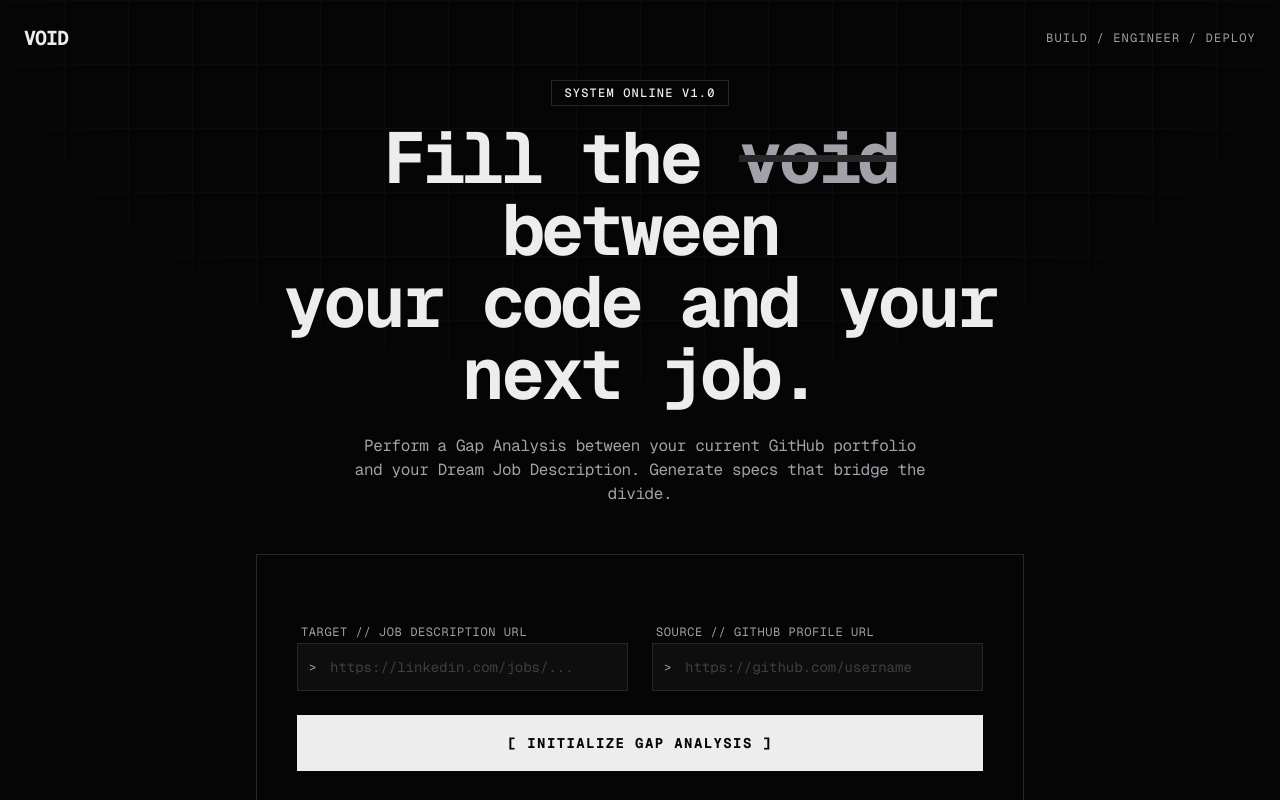
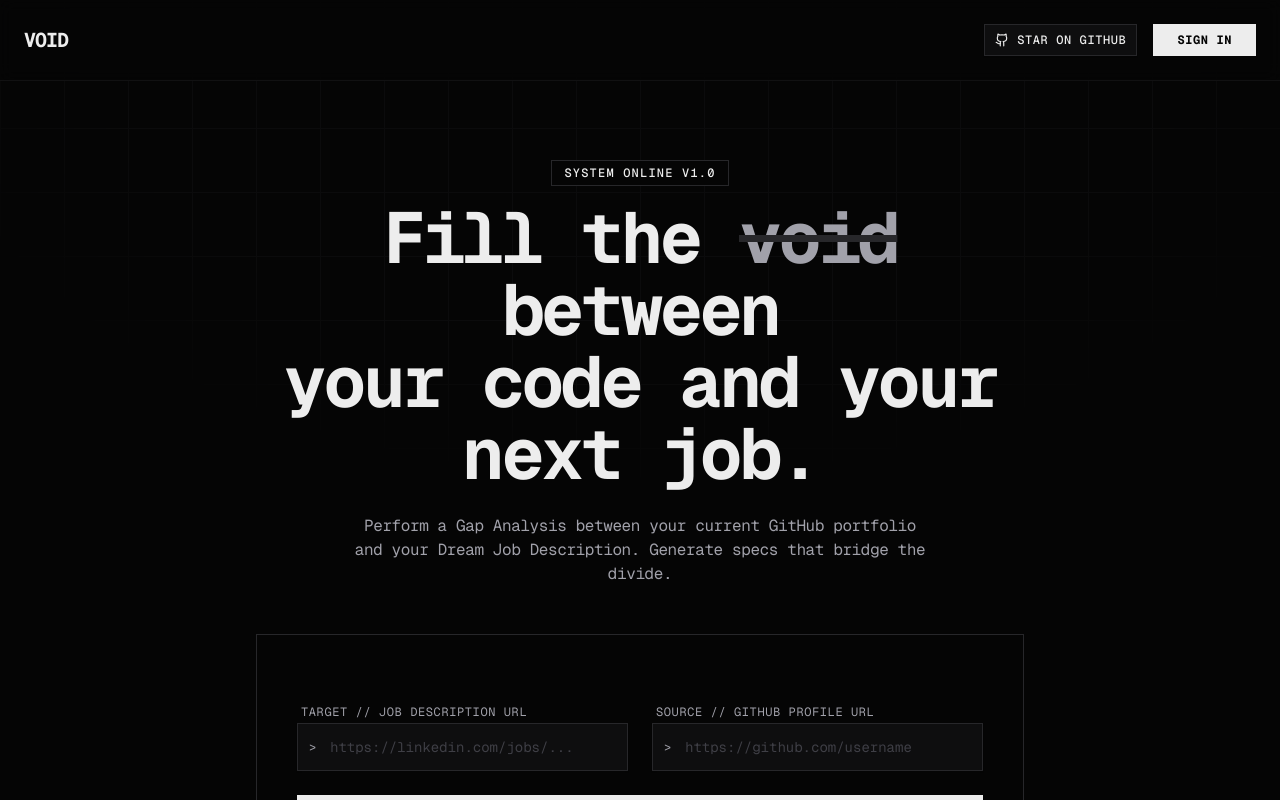
Before and after one commit to DaviBonetto/void, a Next.js app: page / in a window 1280 px wide. Shown: the top 800 px of the page. Built offline with nearby package versions, Linux system fonts and the light colour scheme.

Commit message:
feat: implement Navbar with Auth and GitHub actions

```diff
--- a/app/page.tsx
+++ b/app/page.tsx
@@ -1,6 +1,7 @@
 import { Button } from "@/components/ui/button";
 import { Input } from "@/components/ui/input";
 import { Card, CardContent } from "@/components/ui/card";
+import { Navbar } from "@/components/navbar";
 
 export default function Home() {
   return (
@@ -8,16 +9,11 @@ export default function Home() {
       {/* Decorative Grid Background - Subtle */}
       <div className="absolute inset-0 z-0 bg-[linear-gradient(to_right,#27272a_1px,transparent_1px),linear-gradient(to_bottom,#27272a_1px,transparent_1px)] bg-[size:4rem_4rem] [mask-image:radial-gradient(ellipse_60%_50%_at_50%_0%,#000_70%,transparent_100%)] opacity-20 pointer-events-none" />
 
-      {/* Header */}
-      <header className="absolute top-0 left-0 right-0 p-6 z-10 flex justify-between items-center">
-        <h1 className="text-xl font-bold tracking-tighter uppercase">VOID</h1>
-        <div className="hidden sm:block text-xs text-muted-foreground uppercase tracking-widest">
-          Build / Engineer / Deploy
-        </div>
-      </header>
+      {/* Navbar */}
+      <Navbar />
 
       {/* Main Content */}
-      <main className="z-10 flex flex-col items-center text-center w-full max-w-3xl space-y-12">
+      <main className="z-10 flex flex-col items-center text-center w-full max-w-3xl space-y-12 mt-20">
 
         {/* Hero Section */}
         <section className="space-y-6">
--- /dev/null
+++ b/components/navbar.tsx
@@ -0,0 +1,34 @@
+import Link from "next/link";
+import { Button } from "@/components/ui/button";
+import { Github } from "lucide-react";
+
+export function Navbar() {
+  return (
+    <nav className="fixed top-0 left-0 right-0 z-50 flex items-center justify-between p-6 bg-background/80 backdrop-blur-sm border-b border-border/40">
+      <div className="flex items-center gap-2">
+        <Link href="/" className="text-xl font-bold tracking-tighter font-mono text-foreground hover:opacity-80 transition-opacity">
+          VOID
+        </Link>
+      </div>
+      <div className="flex items-center gap-4">
+        <Link href="https://github.com/DaviBonetto/void" target="_blank" rel="noopener noreferrer">
+          <Button variant="outline" size="sm" className="hidden sm:flex rounded-none border-border text-xs font-mono tracking-wider gap-2">
+            <Github className="size-3.5" />
+            <span>STAR ON GITHUB</span>
+          </Button>
+        </Link>
+        <Button
+          size="sm"
+          className="rounded-none bg-primary text-primary-foreground hover:bg-primary/90 text-xs font-mono font-bold tracking-wider px-6"
+          onClick={() => {
+            // Stub for Supabase Auth
+            console.log("Sign In Clicked");
+            // window.location.href = '/login'; // Future implementation
+          }}
+        >
+          SIGN IN
+        </Button>
+      </div>
+    </nav>
+  );
+}
```
